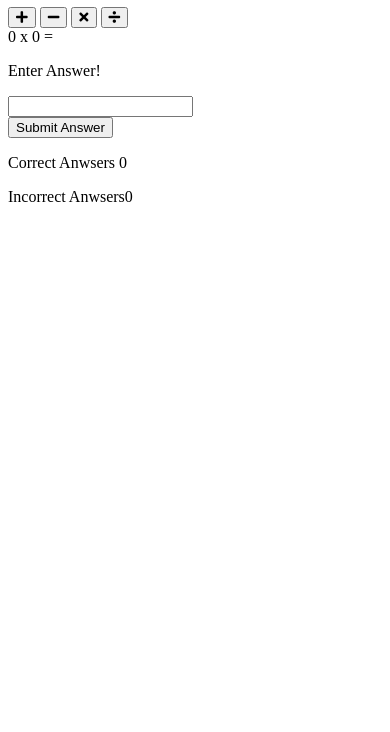
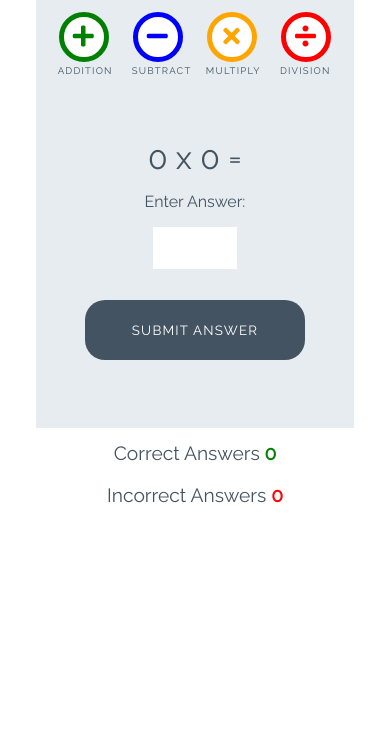
Before and after one commit to Clinto07/love-maths, a plain HTML site: page index.html in a window 390 px wide. Shown: the part 112-844 px from the top of the page. Drawn offline with Linux system fonts and the light colour scheme.

```diff
--- a/assets/css/style.css
+++ b/assets/css/style.css
@@ -0,0 +1,252 @@
+/* --------- Global style */
+
+body {
+    background-color: white;
+    font-family: "Raleway", sans-serif;
+    color: #445361;
+    text-align: center;
+}
+
+/* --------- Heading */
+
+.heading {
+    text-align: center;
+    font-size: 2.5rem;
+}
+
+.logo {
+    height: 40px;
+    padding-right: 5px;
+}
+
+/* --------- Game layout */
+
+.game-area {
+    background-color: #E6ECF0;
+    box-sizing: border-box;
+    width: 85%;
+    height: 65vh;
+    max-height: 450px;
+    max-width: 830px;
+    margin-left: auto;
+    margin-right: auto;
+    padding: 1%;
+}
+
+.question-area {
+    width: 50%;
+    font-size: 2rem;
+    margin: auto;
+    padding: 50px 0;
+}
+
+.question-area span {
+    padding: 0 15px;
+}
+
+.score-area {
+    margin: 5px auto;
+    width: 60%;
+    font-size: 1.2rem;
+}
+
+.controls-area {
+    width: 85%;
+    margin: 30px auto;
+}
+
+#score {
+    color: green;
+    font-weight: bold;
+}
+
+#incorrect {
+    color: red;
+    font-weight: bold;
+}
+
+.answer-message {
+    display: none;
+    font-size: 1rem;
+}
+
+#answer-box {
+    border: none;
+    color: #445361;
+    display: inline-block;
+    height: 40px;
+    width: 80px;
+    font-size: 1.2rem;
+}
+
+.scores {
+    display: inline-block;
+    padding: 25px;
+}
+
+/* --------- Buttons */
+
+.btn {
+    width: 220px;
+    height: 60px;
+    font-family: "Raleway", sans-serif;
+    text-transform: uppercase;
+    letter-spacing: 1.2px;
+    color: white;
+}
+
+.btn:focus {
+    outline: none;
+}
+
+.btn--big {
+    padding-top: 10px;
+    border-radius: 50%;
+    background-color: white;
+    border: 10px solid;
+    width: 100px;
+    height: 100px;
+    font-size: 3.2rem;
+    margin: 0 30px;
+    transition: all 0.5s;
+}
+
+.btn--big::after{
+    content: attr(data-type);
+    font-size: 1rem;
+    color: #445361;
+    position: relative;
+    left: -0.5em;
+}
+
+.btn--blue {
+    border-color: blue;
+    color: blue;
+}
+
+.btn--blue:active,
+.btn--blue:hover {
+    background-color: darkblue;
+    color: white;
+}
+
+.btn--orange {
+    border-color: orange;
+    color: orange;
+}
+
+.btn--orange:active,
+.btn--orange:hover {
+    background-color: darkorange;
+    color: white;
+}
+
+.btn--red {
+    border-color: red;
+    color: red;
+}
+
+.btn--red:active,
+.btn--red:hover {
+    background-color: darkred;
+    color: white;
+}
+
+.btn--green {
+    border-color: green;
+    color: green;
+}
+
+.btn--green:active,
+.btn--green:hover {
+    background-color: darkgreen;
+    color: white;
+}
+
+.btn--gray {
+    margin-top: 25px;
+    background-color: #445361;
+    border: 1px transparent;
+    border-radius: 20px;
+}
+
+.btn--gray:active,
+.btn--gray:hover {
+    background-color: #0d1013;
+}
+
+/* --------- Media queries */
+
+@media (max-width: 414px) {
+    .controls-area {
+        width: 100%;
+    }
+
+    .btn--big {
+        margin: 0 10px;
+        padding: 5px;
+        border: 5px solid;
+        width: 50px;
+        height: 50px;
+        font-size: 1.5rem;
+    }
+
+    .btn--big::after {
+        font-size: 0.6rem;
+        left: -0.7rem;
+    }
+
+    .question-area {
+        padding: 10% 0;
+        width: 100%;
+    }
+
+    .question-area span {
+        padding: 0;
+    }
+
+    .answer-message {
+        display: block;
+    }
+
+    #answer-box {
+        display: block;
+        margin: 0 auto;
+    }
+    .btn--gray {
+        margin-top: 0;
+    }
+
+    .score-area {
+        width: 100%;
+    }
+
+    .scores {
+        margin: 0.5em auto;
+        display: block;
+        padding: 5px;
+    }
+
+    .heading {
+        font-size: 2rem;
+    }
+}
+
+@media (max-width: 320px) {
+    .game-area {
+        height: 70vh;
+    }
+
+    .controls-area {
+        width: 75%;
+        margin: 10px auto;
+    }
+
+    .btn--big {
+        margin: 10px 10px;
+    }
+    .question-area {
+        padding: 10px 0;
+    }
+
+}
--- a/assets/js/script.js
+++ b/assets/js/script.js
@@ -1,16 +1,80 @@
 document.addEventListener("DOMContentLoaded", function() {
     let buttons = document.getElementsByTagName("button");
 
-    for (let button of buttons)
-    button.addEventListener("click" function() {
-        if (this.getAttribute("data-type") === "submit") {
-            alert("You clicked submit");
-        } else{
-            let gameType = this.getAttribute("data-type");
-            alert(`You clicked ${gameType}`);
-        }
-    })
-})
+    for (let button of buttons) {
+        button.addEventListener("click", function() {
+            if (this.getAttribute("data-type") === "submit") {
+                alert("You clicked Submit!");
+            } else {
+                let gameType = this.getAttribute("data-type");
+                alert(`You clicked ${gameType}`);
+            }
+        });
+    }
+
+});
+
+/**
+ * The main game "loop", called when the script is first loaded
+ * and after the user's answer has been processed
+ */
+function runGame() {
+
+    // Creates two random numbers between 1 and 25
+    let num1 = Math.floor(Math.random() * 25) + 1;
+    let num2 = Math.floor(Math.random() * 25) + 1;
+
+}
+
+function checkAnswer() {
+
+}
+
+function calculateCorrectAnswer() {
+
+}
+
+function incrementScore() {
+
+}
+
+function incrementWrongAnswer() {
+
+}
+
+function displayAdditionQuestion(operand1, operand2) {
+
+}
+
+function displaySubtractQuestion() {
+
+}
+
+function displayMultiplyQuestion() {
+
+}
+
+/**
+ * Gets the operands (the numbers) and the operator (plus, minus etc)
+ * directly from the dom, and returns the correct answer.
+ */
+function calculateCorrectAnswer() {
+
+    let operand1 = parseInt(document.getElementById('operand1').innerText);
+    let operand2 = parseInt(document.getElementById('operand2').innerText);
+    let operator = document.getElementById("operator").innerText;
+
+    if (operator === "+") {
+        return [operand1 + operand2, "addition"];
+    } else if (operator === "x") {
+        return [operand1 * operand2, "multiply"];
+    } else if (operator === "-") {
+        return [operand1 - operand2, "subtract"];
+    } else {
+        alert(`Unimplemented operator ${operator}`);
+        throw `Unimplemented operator ${operator}. Aborting!`;
+    }
+
 
 
 function runGame() {
--- a/index.html
+++ b/index.html
@@ -1,9 +1,11 @@
 <!DOCTYPE html>
 <html lang="en">
+
 <head>
     <meta charset="UTF-8">
-    <meta http-equiv="X-UA-Compatible" content="IE=edge">
     <meta name="viewport" content="width=device-width, initial-scale=1.0">
+
+    <!-- font awesome and google fonts -->
     <link rel="stylesheet" href="https://use.fontawesome.com/releases/v5.7.2/css/all.css"
         integrity="sha384-fnmOCqbTlWIlj8LyTjo7mOUStjsKC4pOpQbqyi7RrhN7udi9RwhKkMHpvLbHG9Sr" crossorigin="anonymous">
     <link href="https://fonts.googleapis.com/css?family=Raleway%7CRighteous" rel="stylesheet">
@@ -11,47 +13,44 @@
     <link rel="stylesheet" href="assets/css/style.css">
     <title>Document</title>
 </head>
+
 <body>
-
     <h1 class="heading">
-        <img class="logo" src="assets/images/logo.png" alt="logo">Love Maths
+        <img class="logo" src="assets/images/logo.png" alt="logo"> Love Maths
     </h1>
 
     <div class="game-area">
-
-    </div>
-
-    <div class="controls=area">
-        <button class="btn btn--bg btn--green">
+        <div class="controls-area">
+            <button data-type="addition" class="btn btn--big btn--green">
                 <i class="fas fa-plus"></i>
             </button>
-        <button class="btn btn--bg btn--blue">
+            <button data-type="subtract" class="btn btn--big btn--blue">
                 <i class="fas fa-minus"></i>
             </button>
-        <button class="btn btn--bg btn--orange">
+            <button data-type="multiply" class="btn btn--big btn--orange">
                 <i class="fas fa-times"></i>
             </button>
-        <button class="btn btn--bg btn--red">
+            <button data-type="division" class="btn btn--big btn--red">
                 <i class="fas fa-divide"></i>
             </button>
         </div>
-
         <div class="question-area">
             <span id="operand1">0</span>
-        <span id="operater">x</span>
+            <span id="operator">x</span>
             <span id="operand2">0</span>
             <span>=</span>
-        <p class="answer-message">Enter Answer!</p>
-        <input id="answer=box" type="number">
+            <p class="answer-message">Enter Answer:</p>
+            <input id="answer-box" type="number">
         </div>
-    <button class="btn btn--gray">Submit Answer</button>
- <div class="score-area">
-        <p class="scores">Correct Anwsers <span id="score">0</span></p>
-        <p class="scores">Incorrect Anwsers<span id="incorrect">0</span></p>
+        <button data-type="submit" class="btn btn--gray">Submit Answer</button>
     </div>
 
-
+    <div class="score-area">
+        <p class="scores">Correct Answers <span id="score">0</span></p>
+        <p class="scores">Incorrect Answers <span id="incorrect">0</span></p>
+    </div>
 
     <script src="assets/js/script.js"></script>
 </body>
+
 </html>
```
Lines whose indentation alone changed are shown as unchanged.
